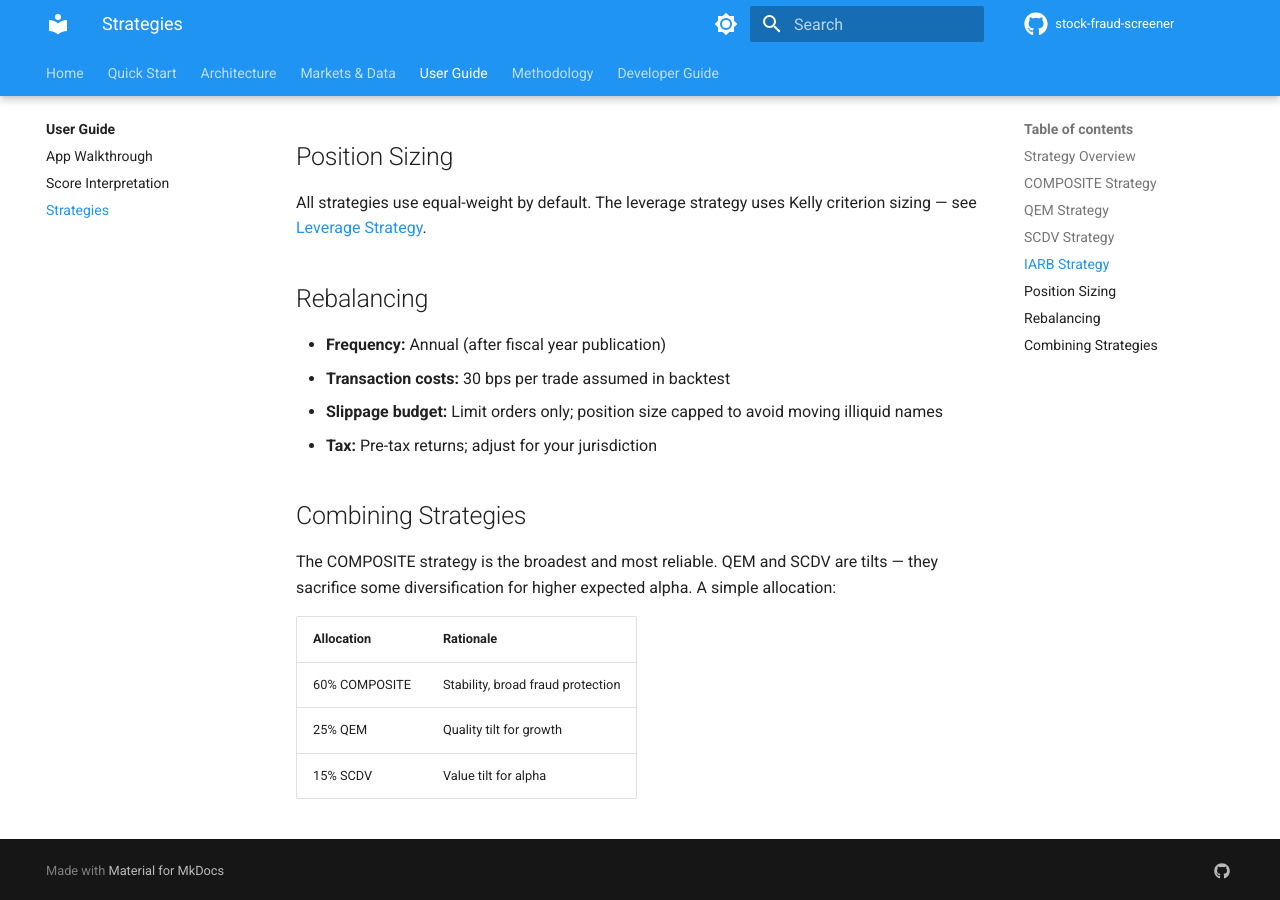
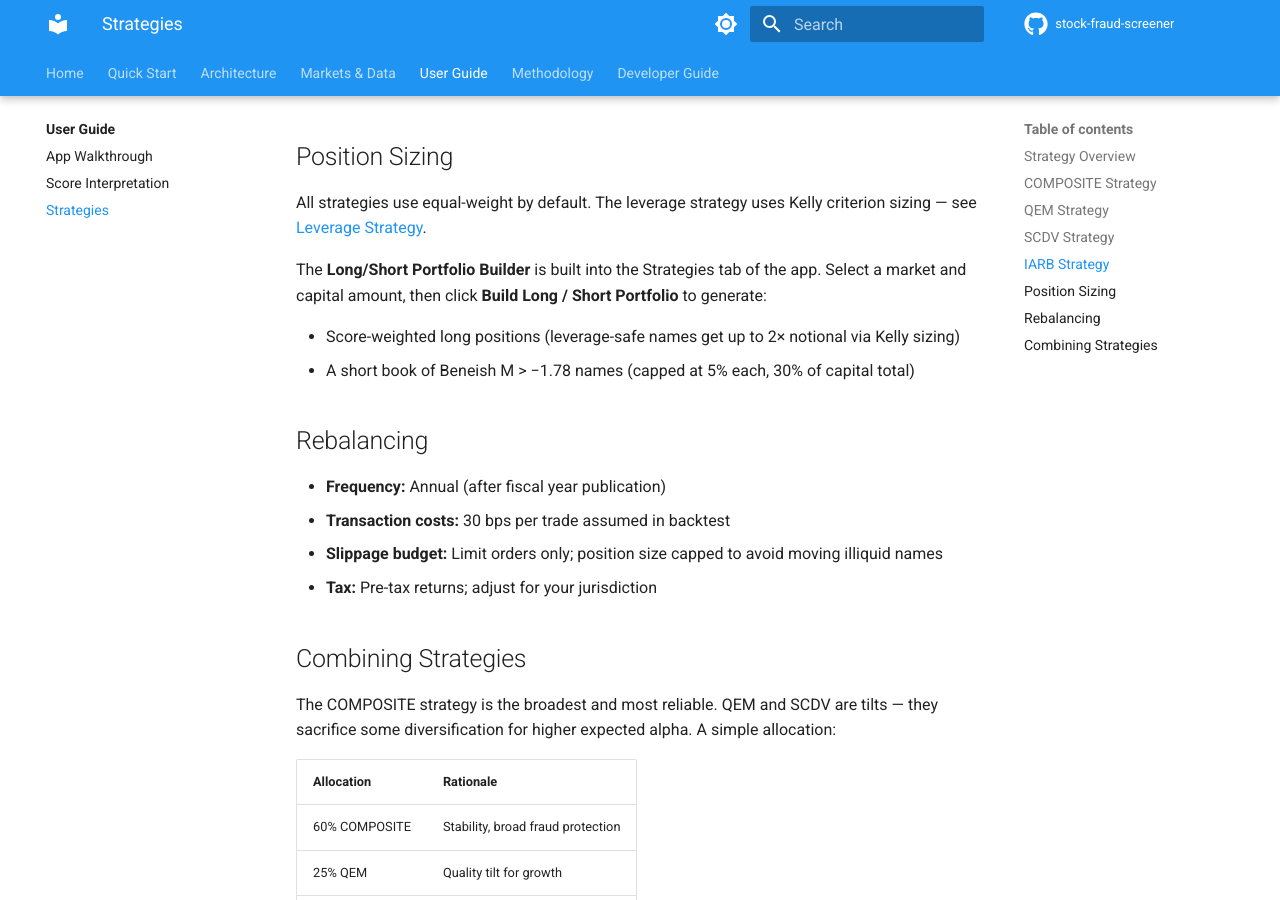
Before and after one commit to sherlock718/stock-fraud-screener, an MkDocs documentation site: the page built from docs/guide/strategies.md, in a window 1280 px wide and 900 px high, scrolled down 2239 px. Built offline with MkDocs 1.6.1 and Material for MkDocs 9.7.7, drawn with Linux system fonts in a browser that asks for light colours; comment, search, counter and statistics services are not loaded.

Commit message:
docs: fix tab count 8→10; document leverage UI in strategies guide

```diff
--- a/docs/guide/strategies.md
+++ b/docs/guide/strategies.md
@@ -75,6 +75,12 @@ Long the cheaper market, short the more expensive market (or just long if no sho
 
 All strategies use equal-weight by default. The leverage strategy uses Kelly criterion sizing — see [Leverage Strategy](../methodology/leverage.md).
 
+The **Long/Short Portfolio Builder** is built into the Strategies tab of the app.
+Select a market and capital amount, then click **Build Long / Short Portfolio** to generate:
+
+- Score-weighted long positions (leverage-safe names get up to 2× notional via Kelly sizing)
+- A short book of Beneish M > −1.78 names (capped at 5% each, 30% of capital total)
+
 ## Rebalancing
 
 - **Frequency:** Annual (after fiscal year publication)
```
Also changed, not shown: docs/architecture.md (+1 -1 lines).
